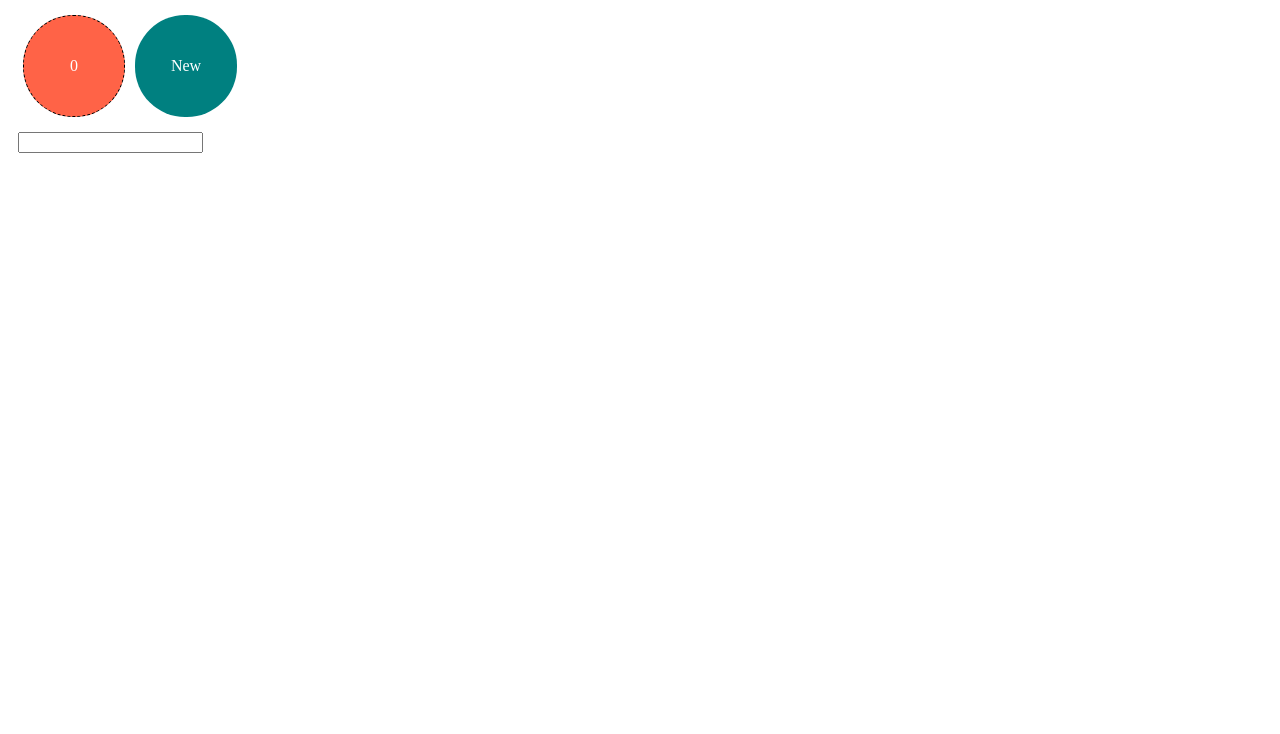
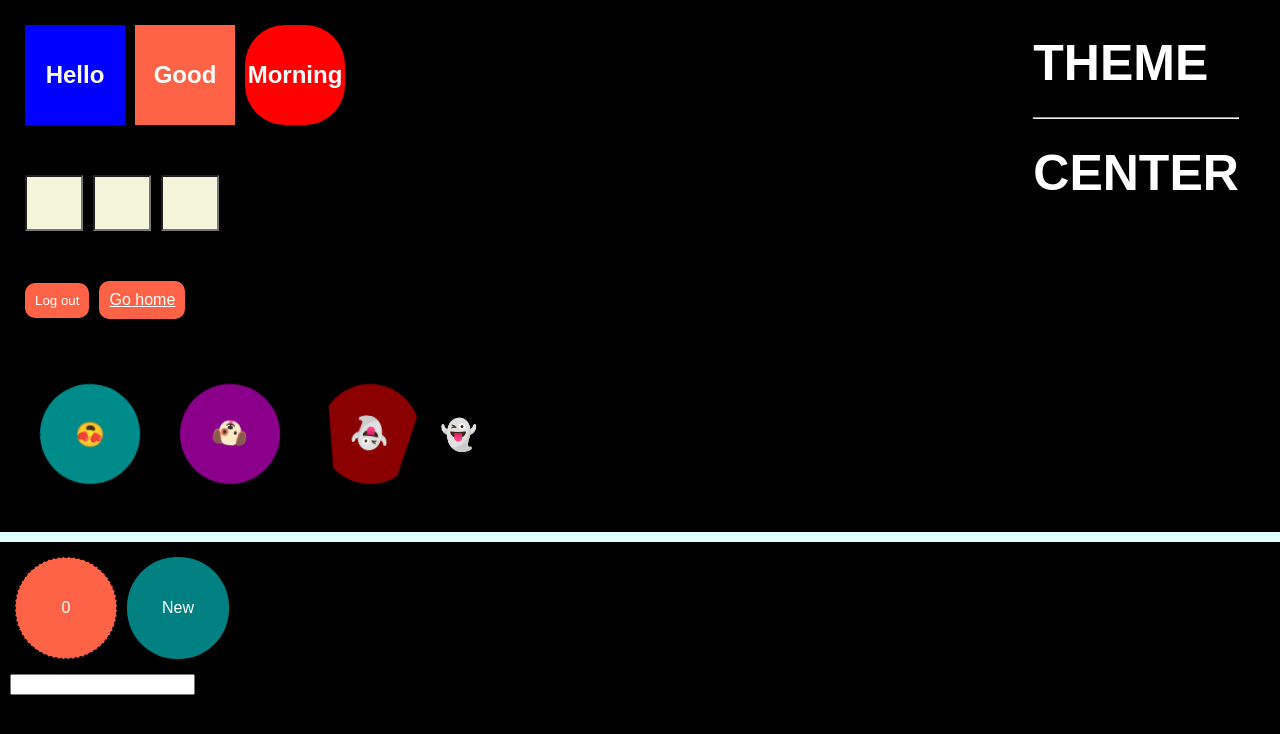
Before and after one commit to alexynkim/react-masterclass, a React (Create React App) app: page /react-masterclass/TypeScript in a window 1280 px wide. Shown: the top 734 px of the page. Built offline with nearby package versions, Linux system fonts and the light colour scheme.

Commit message:
Theme implementation with typescript

```diff
--- a/src/App.tsx
+++ b/src/App.tsx
@@ -1,21 +1,25 @@
 import StyleExec from "./Routes/StyleExec";
 import TypeScriptExec from "./Routes/TypeScriptExec";
-import { ThemeProvider } from "styled-components";
+import styled, { ThemeProvider, createGlobalStyle } from "styled-components";
+import { darktheme, lighttheme } from "./theme";
 
-const darktheme = {
-  textColor: "lightcyan",
-  backgroundColor: "darkslateblue",
-};
-
-const lighttheme = {
-  textColor: "darkslateblue",
-  backgroundColor: "lightcyan",
-};
+const GlobalStyle = createGlobalStyle`
+  body {
+    background-color: ${(props) => props.theme.bgColor};
+    color: ${(props) => props.theme.textColor};
+    margin: 0;
+    padding: 0;
+    height: 100vh;
+    width: 100vw;
+    font-family: Arial, sans-serif;
+  }
+`;
 
 function App() {
   return (
-    <ThemeProvider theme={lighttheme}>
-      {/* <StyleExec /> */}
+    <ThemeProvider theme={darktheme}>
+      <GlobalStyle />
+      <StyleExec />
       <TypeScriptExec />
     </ThemeProvider>
   );
--- a/src/Routes/StyleExec.tsx
+++ b/src/Routes/StyleExec.tsx
@@ -3,15 +3,15 @@ import styled, { keyframes } from "styled-components";
 // #2.1 First Styled component
 
 const Container = styled.div`
-  position: fixed;
-  height: 100vh;
-  width: 100vw;
+  //position: fixed;
+  //height: 100vh;
+  //width: 100vw;
   top: 0;
   left: 0;
 
   display: flex;
   flex-direction: column;
-  background-color: ${(props) => props.theme.backgroundColor};
+  background-color: ${(props) => props.theme.bgColor};
   color: ${(props) => props.theme.textColor};
 `;
 
@@ -25,11 +25,11 @@ const Wrapper = styled.div`
 // #2.2 Adapting and Extending
 
 interface BoxProps {
-  bgColor: string;
+  $backColor: string;
 }
 
 const Box = styled.div<BoxProps>`
-  background-color: ${(p) => p.bgColor};
+  background-color: ${(p) => p.$backColor};
   width: 100px;
   height: 100px;
   margin: 5px;
@@ -163,13 +163,13 @@ function StyleExec() {
   return (
     <Container>
       <Wrapper>
-        <Box bgColor="blue">
+        <Box $backColor="blue">
           <Text>Hello</Text>
         </Box>
-        <Box bgColor="tomato">
+        <Box $backColor="tomato">
           <Text>Good</Text>
         </Box>
-        <Circle bgColor="red">
+        <Circle $backColor="red">
           <Text>Morning</Text>
         </Circle>
       </Wrapper>
--- a/src/Routes/TypeScriptExec.tsx
+++ b/src/Routes/TypeScriptExec.tsx
@@ -2,15 +2,24 @@ import { useState } from "react";
 import styled from "styled-components";
 
 interface CircleProps {
-  $bgColor: string;
+  $bgrColor: string;
   $borderColor?: string;
   $Text?: string;
 }
 
 interface ContainerProps {
-  $bgColor: string;
+  $bgrColor: string;
   $borderColor: string;
 }
+
+const HR = styled.hr`
+  border: 5px solid ${(p) => p.theme.borderColor};
+`;
+
+const FullWrapper = styled.div`
+  background-color: ${(props) => props.theme.bgColor};
+  color: ${(props) => props.theme.textColor};
+`;
 
 const Wrapper = styled.div`
   display: flex;
@@ -27,24 +36,24 @@ const Container = styled.div<ContainerProps>`
   align-items: center;
   color: white;
 
-  background-color: ${(props) => props.$bgColor};
+  background-color: ${(props) => props.$bgrColor};
   border-radius: 50px;
   margin: 5px;
   border: 1px dashed ${(props) => props.$borderColor};
 `;
 
-function Circle({ $bgColor, $borderColor, $Text }: CircleProps) {
+function Circle({ $bgrColor, $borderColor, $Text }: CircleProps) {
   const [counter, setCounter] = useState(0);
 
   const onClickHandler = () => {
     setCounter(counter + 1);
   };
 
-  console.log(`Rendering... Circle ${$Text || counter}`);
+  //console.log(`Rendering... Circle ${$Text || counter}`);
   return (
     <Container
-      $bgColor={$bgColor}
-      $borderColor={$borderColor ?? $bgColor}
+      $bgrColor={$bgrColor}
+      $borderColor={$borderColor ?? $bgrColor}
       onClick={$Text ? () => {} : onClickHandler}
     >
       {$Text || counter}
@@ -55,21 +64,19 @@ function Circle({ $bgColor, $borderColor, $Text }: CircleProps) {
 function InputElement() {
   const [values, setValue] = useState("");
   const onChangeHendler = (event: React.FormEvent<HTMLInputElement>) => {
-    const copyEvent = Object.assign({}, event);
     const {
       currentTarget: { value },
     } = event;
     setValue(value);
-    console.log(copyEvent);
   };
 
   const onSubmitHandler = (event: React.FormEvent<HTMLFormElement>) => {
     event.preventDefault();
-    console.log(event.currentTarget.value);
     event.currentTarget.value = "";
+    console.log(values);
   };
 
-  console.log(`Rendering... InputElement ${values}`);
+  //  console.log(`Rendering... InputElement ${values}`);
   return (
     <div>
       <form onSubmit={onSubmitHandler}>
@@ -81,15 +88,16 @@ function InputElement() {
 
 function TypeScriptExec() {
   return (
-    <div>
+    <FullWrapper>
+      <HR />
       <Wrapper>
-        <Circle $borderColor="black" $bgColor="tomato" />
-        <Circle $Text="New" $bgColor="teal" />
+        <Circle $borderColor="black" $bgrColor="tomato" />
+        <Circle $Text="New" $bgrColor="teal" />
       </Wrapper>
       <Wrapper>
         <InputElement />
       </Wrapper>
-    </div>
+    </FullWrapper>
   );
 }
 
--- a/src/index.tsx
+++ b/src/index.tsx
@@ -6,7 +6,7 @@ const root = ReactDOM.createRoot(
   document.getElementById("root") as HTMLElement
 );
 root.render(
-  //<React.StrictMode>
-  <App />
-  //</React.StrictMode>
+  <React.StrictMode>
+    <App />
+  </React.StrictMode>
 );
--- /dev/null
+++ b/src/theme.ts
@@ -0,0 +1,13 @@
+import { DefaultTheme } from "styled-components";
+
+export const darktheme: DefaultTheme = {
+  textColor: "white",
+  bgColor: "black",
+  borderColor: "lightcyan",
+};
+
+export const lighttheme: DefaultTheme = {
+  textColor: "black",
+  bgColor: "white",
+  borderColor: "darkcyan",
+};
```
Also changed, not shown: src/styled.d.ts (added, +11 -0 lines).
